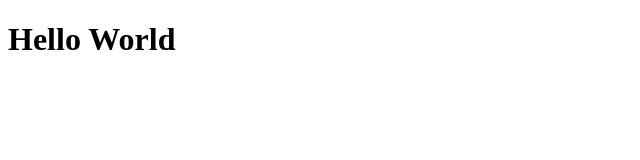
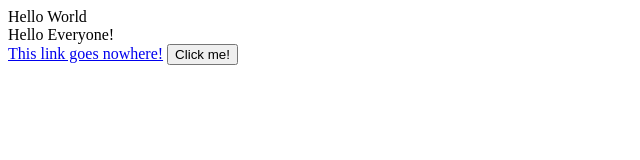
Before and after one commit to emihhorn/codeup-web-exercises, a plain HTML site: page index.html in a window 1280 px wide. Shown: the whole page, without its empty margins (0-640 px from the left). Drawn offline with Linux system fonts and the light colour scheme.

Commit message:
warm ups

```diff
--- a/index.html
+++ b/index.html
@@ -1,11 +1,34 @@
+<!--<!DOCTYPE html>-->
+<!--<html lang="en">-->
+<!--<head>-->
+<!--    <meta charset="UTF-8">-->
+<!--    <title>Title</title>-->
+<!--</head>-->
+<!--<body>-->
+<!--<h1>Hello World</h1>-->
+<!--<script> src="exercises.js"</script>-->
+<!--</body>-->
+<!--</html>-->
+
+
 <!DOCTYPE html>
 <html lang="en">
 <head>
     <meta charset="UTF-8">
-    <title>Title</title>
+    <!-- make sure for now that your script tag is in the head -->
+    <title>Document</title>
 </head>
-<body>
-<h1>Hello World</h1>
-<script> src="exercises.js"</script>
+<body id= "container">
+<div class="hello">
+    Hello World
+</div>
+<div class="hello">
+    Hello Everyone!
+</div>
+<a href="#">This link goes nowhere!</a>
+<button>Click me!</button>
+<script>
+    // you can put your JavaScript in here, or include an external file.
+</script>
 </body>
 </html>
```
Also changed, not shown: dom_warmups.html (+6 -4 lines).
